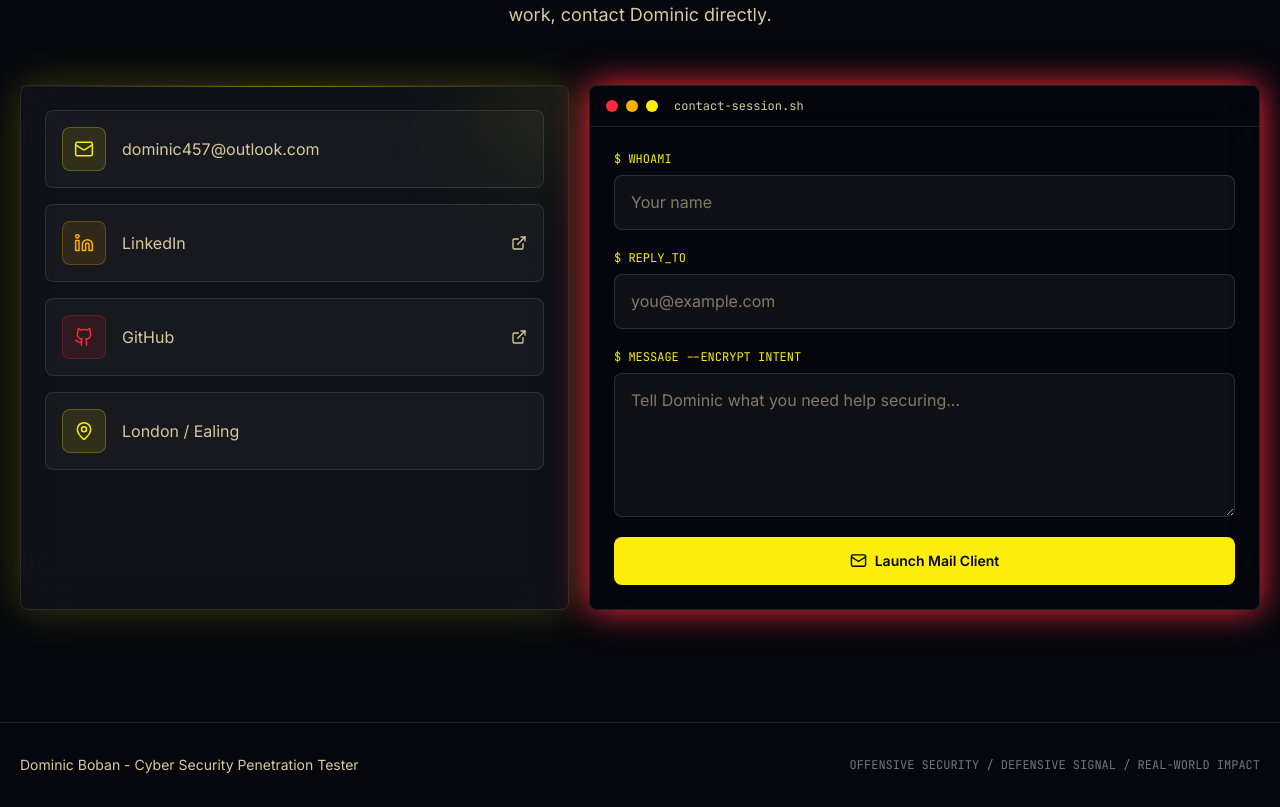
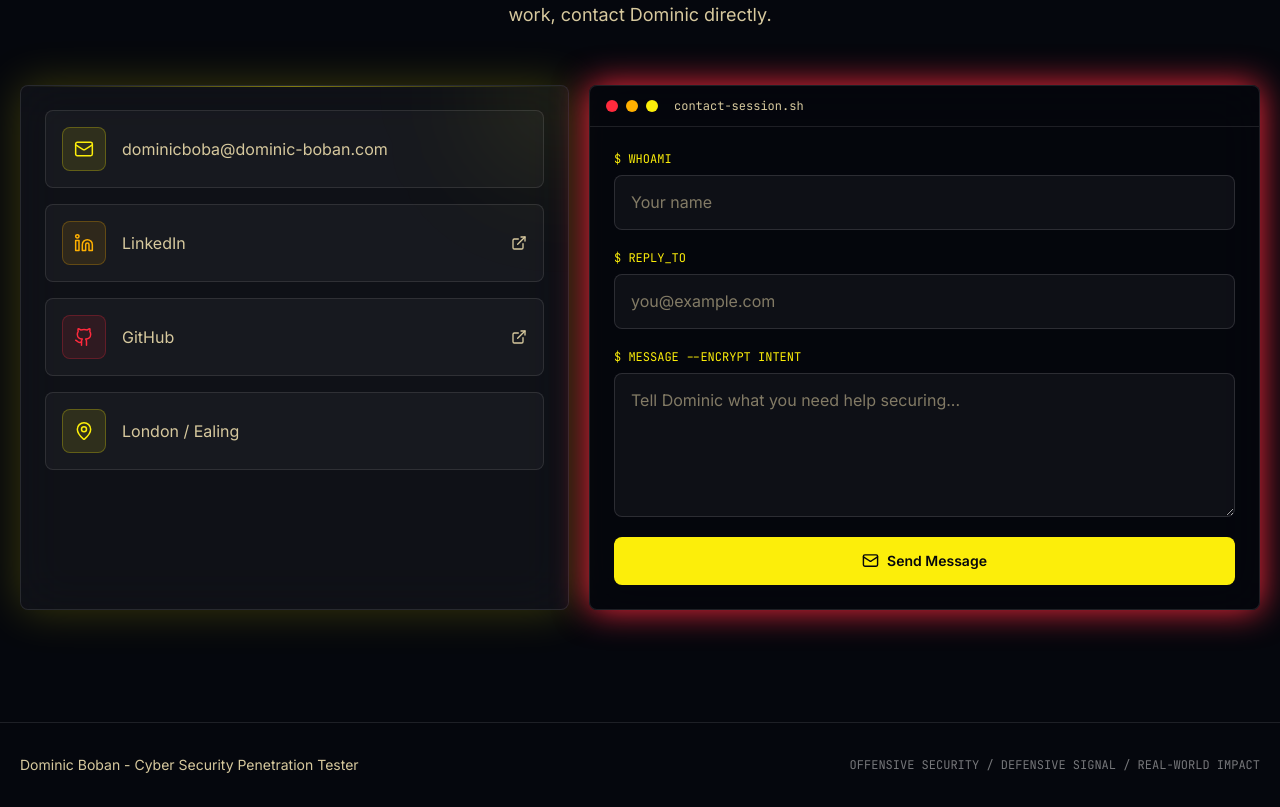
Before and after one commit to dom4570/dominic-boban-portfolio, a React (Vite) app: page / in a window 1280 px wide. Shown: the part 7380-8187 px from the top of the page. Built offline with nearby package versions, Linux system fonts and the light colour scheme.

Commit message:
Use Netlify contact form

```diff
--- a/index.html
+++ b/index.html
@@ -13,6 +13,14 @@
     <title>Dominic Boban | Cyber Security Penetration Tester</title>
   </head>
   <body>
+    <form name="contact" method="POST" data-netlify="true" netlify-honeypot="bot-field" hidden>
+      <input type="hidden" name="form-name" value="contact" />
+      <input type="hidden" name="subject" value="New portfolio message from dominic-boban.com" data-remove-prefix />
+      <input type="text" name="bot-field" />
+      <input type="text" name="name" />
+      <input type="email" name="email" />
+      <textarea name="message"></textarea>
+    </form>
     <div id="root"></div>
     <script type="module" src="/src/main.tsx"></script>
   </body>
--- a/src/App.tsx
+++ b/src/App.tsx
@@ -27,7 +27,7 @@ import {
   Trophy,
 } from "lucide-react";
 import { motion, useReducedMotion } from "framer-motion";
-import { FormEvent, ReactNode, useEffect, useMemo, useRef, useState } from "react";
+import { FormEvent, ReactNode, useEffect, useRef, useState } from "react";
 
 type IconType = typeof Shield;
 
@@ -466,7 +466,7 @@ function Hero() {
           ))}
         </div>
         <a
-          href="mailto:dominic457@outlook.com"
+          href="mailto:dominicboba@dominic-boban.com"
           className="inline-flex h-10 items-center justify-center gap-2 rounded-lg border border-white/15 bg-white/5 px-3 text-sm font-medium text-white transition hover:border-signal/50 hover:bg-signal/10"
         >
           <Mail size={16} />
@@ -776,16 +776,40 @@ function Contact() {
   const [name, setName] = useState("");
   const [email, setEmail] = useState("");
   const [message, setMessage] = useState("");
+  const [formStatus, setFormStatus] = useState<"idle" | "sending" | "success" | "error">("idle");
 
-  const mailto = useMemo(() => {
-    const subject = encodeURIComponent(`Portfolio enquiry from ${name || "a visitor"}`);
-    const body = encodeURIComponent(`Name: ${name}\nEmail: ${email}\n\n${message}`);
-    return `mailto:dominic457@outlook.com?subject=${subject}&body=${body}`;
-  }, [email, message, name]);
+  const submit = async (event: FormEvent<HTMLFormElement>) => {
+    event.preventDefault();
+    setFormStatus("sending");
 
-  const submit = (event: FormEvent<HTMLFormElement>) => {
-    event.preventDefault();
-    window.location.href = mailto;
+    const encodedForm = new URLSearchParams();
+    const formData = new FormData(event.currentTarget);
+    formData.set("form-name", "contact");
+    formData.set("subject", "New portfolio message from dominic-boban.com");
+    formData.forEach((value, key) => {
+      if (typeof value === "string") {
+        encodedForm.append(key, value);
+      }
+    });
+
+    try {
+      const response = await fetch("/", {
+        method: "POST",
+        headers: { "Content-Type": "application/x-www-form-urlencoded" },
+        body: encodedForm.toString(),
+      });
+
+      if (!response.ok) {
+        throw new Error("Netlify form submission failed");
+      }
+
+      setName("");
+      setEmail("");
+      setMessage("");
+      setFormStatus("success");
+    } catch {
+      setFormStatus("error");
+    }
   };
 
   return (
@@ -799,9 +823,9 @@ function Contact() {
         <div className="grid gap-5 lg:grid-cols-[0.9fr_1.1fr]">
           <GlassCard>
             <div className="space-y-4">
-              <a href="mailto:dominic457@outlook.com" className="flex items-center gap-4 rounded-lg border border-white/10 bg-white/[0.035] p-4 text-haze transition hover:border-signal/40 hover:text-white">
+              <a href="mailto:dominicboba@dominic-boban.com" className="flex items-center gap-4 rounded-lg border border-white/10 bg-white/[0.035] p-4 text-haze transition hover:border-signal/40 hover:text-white">
                 <IconBadge icon={Mail} />
-                <span>dominic457@outlook.com</span>
+                <span>dominicboba@dominic-boban.com</span>
               </a>
               <a href="https://www.linkedin.com/" target="_blank" rel="noreferrer" className="flex items-center gap-4 rounded-lg border border-white/10 bg-white/[0.035] p-4 text-haze transition hover:border-signal/40 hover:text-white">
                 <IconBadge icon={Linkedin} accent="volt" />
@@ -822,6 +846,8 @@ function Contact() {
 
           <motion.form
             onSubmit={submit}
+            name="contact"
+            method="POST"
             initial={{ opacity: 0, y: 24 }}
             whileInView={{ opacity: 1, y: 0 }}
             viewport={{ once: true, margin: "-70px" }}
@@ -835,18 +861,36 @@ function Contact() {
               <span className="ml-2 font-mono text-xs text-haze">contact-session.sh</span>
             </div>
             <div className="grid gap-5 p-5 md:p-6">
+              <input type="hidden" name="form-name" value="contact" />
+              <input type="hidden" name="subject" value="New portfolio message from dominic-boban.com" />
+              <p className="hidden">
+                <label>
+                  Do not fill this out:
+                  <input name="bot-field" tabIndex={-1} autoComplete="off" />
+                </label>
+              </p>
               <TerminalLabel label="$ whoami">
-                <input value={name} onChange={(event) => setName(event.target.value)} className="terminal-input" placeholder="Your name" required />
+                <input name="name" value={name} onChange={(event) => setName(event.target.value)} className="terminal-input" placeholder="Your name" required />
               </TerminalLabel>
               <TerminalLabel label="$ reply_to">
-                <input value={email} onChange={(event) => setEmail(event.target.value)} type="email" className="terminal-input" placeholder="you@example.com" required />
+                <input name="email" value={email} onChange={(event) => setEmail(event.target.value)} type="email" className="terminal-input" placeholder="you@example.com" required />
               </TerminalLabel>
               <TerminalLabel label="$ message --encrypt intent">
-                <textarea value={message} onChange={(event) => setMessage(event.target.value)} className="terminal-input min-h-36 resize-y" placeholder="Tell Dominic what you need help securing..." required />
+                <textarea name="message" value={message} onChange={(event) => setMessage(event.target.value)} className="terminal-input min-h-36 resize-y" placeholder="Tell Dominic what you need help securing..." required />
               </TerminalLabel>
-              <button type="submit" className="inline-flex h-12 items-center justify-center gap-2 rounded-lg bg-signal px-5 text-sm font-semibold text-obsidian transition hover:bg-white">
+              {formStatus === "success" && (
+                <p className="rounded-md border border-signal/30 bg-signal/10 px-4 py-3 font-mono text-xs uppercase leading-5 text-signal">
+                  Message transmitted. Netlify captured the enquiry.
+                </p>
+              )}
+              {formStatus === "error" && (
+                <p className="rounded-md border border-trace/40 bg-trace/10 px-4 py-3 font-mono text-xs uppercase leading-5 text-trace">
+                  Transmission failed. Email dominicboba@dominic-boban.com directly.
+                </p>
+              )}
+              <button type="submit" disabled={formStatus === "sending"} className="inline-flex h-12 items-center justify-center gap-2 rounded-lg bg-signal px-5 text-sm font-semibold text-obsidian transition hover:bg-white disabled:cursor-not-allowed disabled:opacity-70">
                 <Mail size={17} />
-                Launch Mail Client
+                {formStatus === "sending" ? "Transmitting..." : "Send Message"}
               </button>
             </div>
           </motion.form>
```
